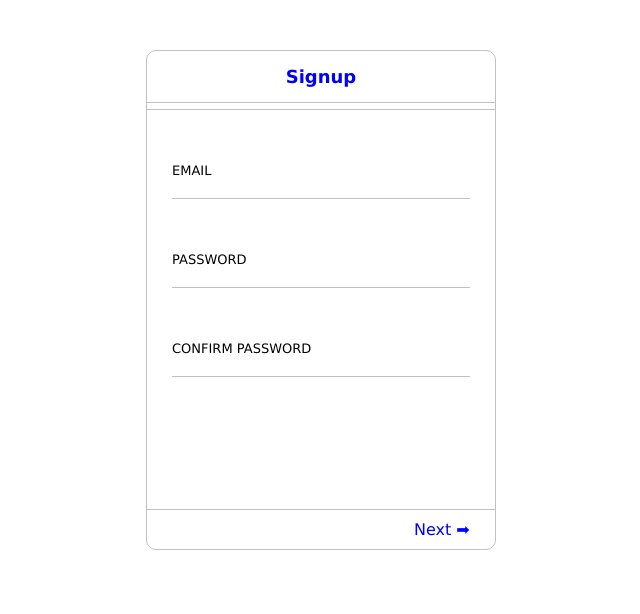
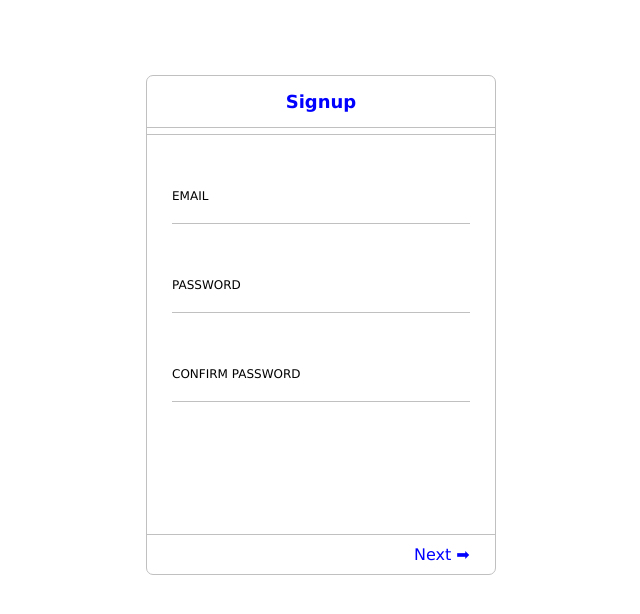
Before and after one commit to N1ck0lay/signup, a React (Create React App) app: page / in a window 1280 px wide. Shown: the top 614 px of the page, without its empty margins (319-959 px from the left). Built offline with nearby package versions, Linux system fonts and the light colour scheme.

Commit message:
changed css across components

```diff
--- a/src/common/BirthDate/index.css
+++ b/src/common/BirthDate/index.css
@@ -1,3 +1,3 @@
-.birthDate {
+.birth-date {
     height: 100px;
 }
--- a/src/common/BirthDate/index.js
+++ b/src/common/BirthDate/index.js
@@ -9,7 +9,7 @@ import './index.css'
 
 const BirthDate = () => {
     return (
-        <div className="birthDate">
+        <div className="birth-date">
             <p className="center">DATE OF BIRTH</p>
             <div className="flex-container">
                 <Field
--- a/src/common/Box/index.css
+++ b/src/common/Box/index.css
@@ -1,10 +1,10 @@
 .box {
     position: relative;
-    margin: 50px auto;
+    margin: 75px auto;
     width: 350px;
     height: 500px;
     border: 1px solid silver;
-    border-radius: 10px;
+    border-radius: 7px;
 }
 
 .box h2 {
--- a/src/common/Input/index.css
+++ b/src/common/Input/index.css
@@ -4,7 +4,7 @@
 
 .input label {
     text-transform: uppercase;
-    font-size: 13px;
+    font-size: 12px;
 }
 
 .input input[type="email"],
--- a/src/common/InputDate/index.css
+++ b/src/common/InputDate/index.css
@@ -1,5 +1,5 @@
 .input .lower-label {
-    font-size: 10px;
+    font-size: 9.5px;
     display: block;
     line-height: 130%;
     text-align: center;
```
